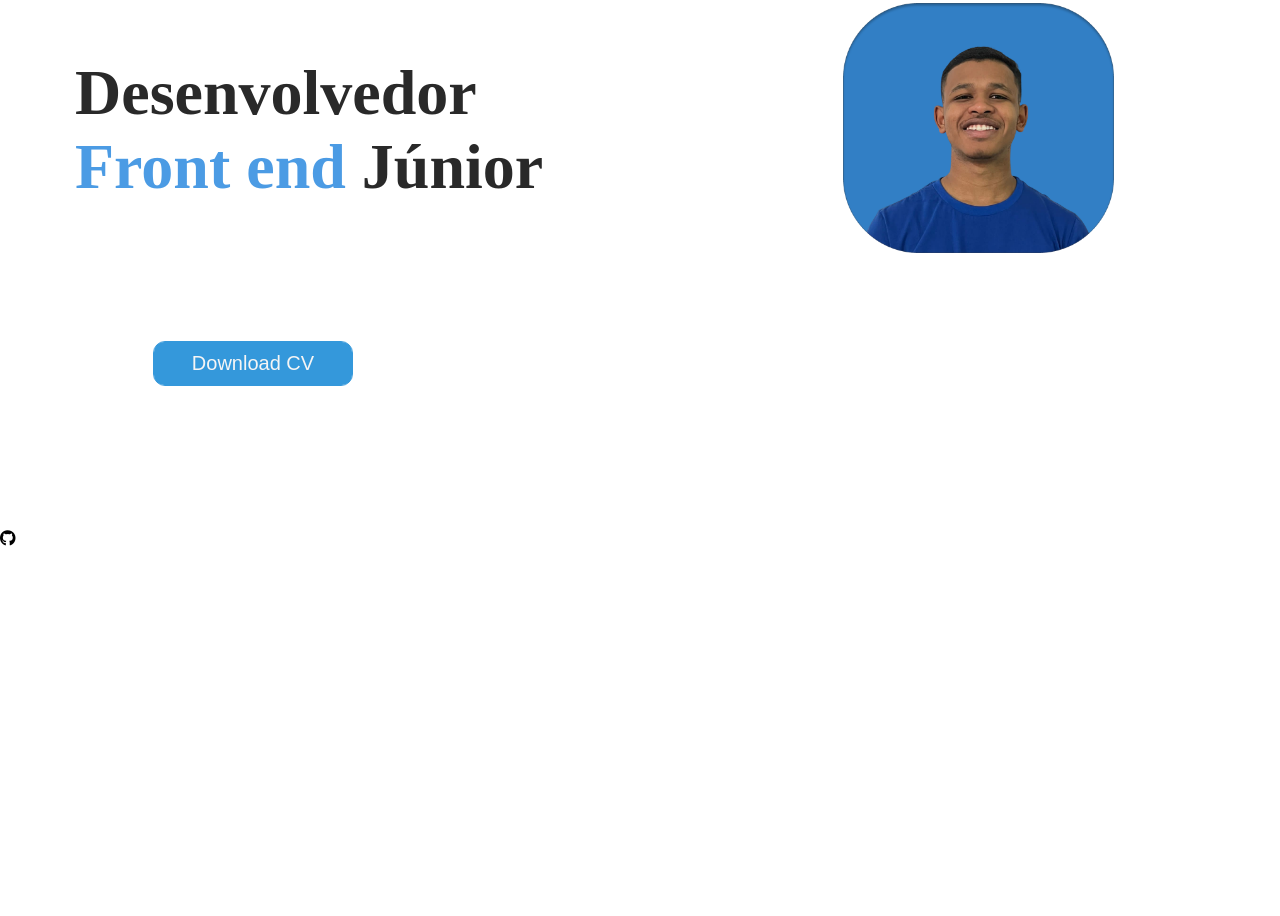
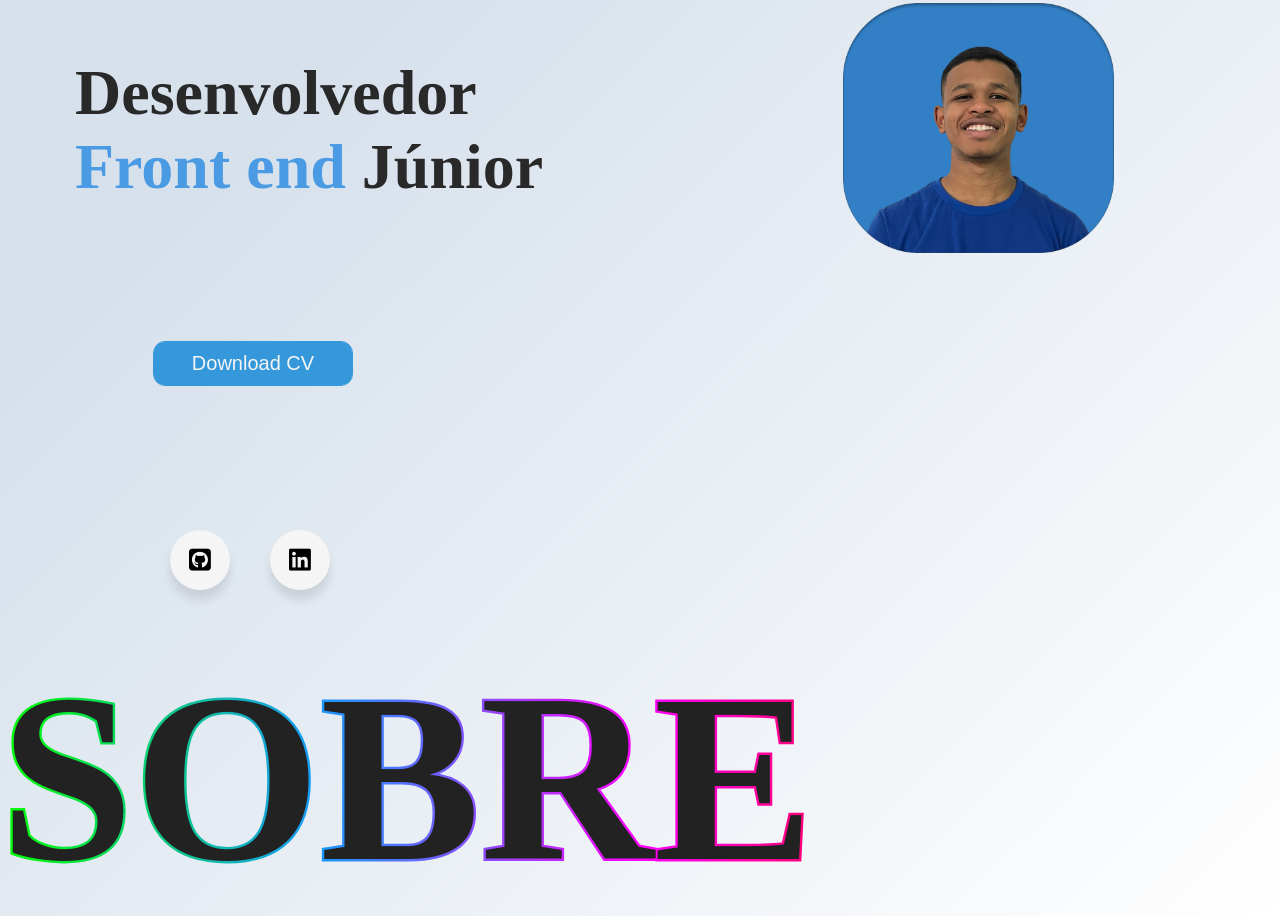
Before and after one commit to Guilherme1Souza/port-bkp, a plain HTML site: page index.html in a window 1280 px wide. Shown: the part 222-1138 px from the top of the page. Before the commit the page ends 800 px from the top, so only its background shows below. Drawn offline with Linux system fonts and the light colour scheme.

Commit message:
adicionando icons

```diff
--- a/components.css/header.css
+++ b/components.css/header.css
@@ -4,16 +4,14 @@
     box-sizing: border-box;
 }
 
+body {
+background: linear-gradient(315deg, #ffffff 0%, #d7e1ec 74%);
+}
+
 a {
     font-family: sans-serif;
     text-decoration: none;
 }
-
-.header {
-    background-color: #F5F5F5;
-    padding-inline: 16px;
-}
-
 .nav {
     max-width: 1280px;
     height: 100px;
@@ -34,6 +32,10 @@ a {
     font-size: 18px;
     color: #292929;
     padding-block: 16px;
+}
+
+.nav-list a:hover {
+    color: #31a7f7;
 }
 
 .hero {
@@ -112,3 +114,86 @@ img.perfil_home {
 .btn1:hover::before {
     transform: scaleX(0);
 }
+
+.wrapper {
+   display: flex;
+   margin: 0 150px 50px;
+}
+
+.wrapper .button {
+    display: inline-block;
+    gap: 50px;
+
+    height: 60px;
+    width: 60px;
+
+    margin: 0 20px;
+
+    overflow: hidden;
+
+    background: #F5F5F5;
+    box-shadow: 0px 10px 10px rgba(0,0,0,0.1);
+
+    border-radius: 50px;
+
+    cursor: pointer;
+
+    transition: all 0.3s ease-out;
+}
+
+.wrapper .button:hover {
+    width: 200px;
+}
+
+.wrapper .button .icon {
+    display: inline-block;
+    height: 60px;
+    width: 60px;
+    text-align: center;
+    border-radius: 50px;
+    box-sizing: border-box;
+    line-height: 60px;
+}
+
+
+.wrapper .button:nth-child(1):hover .icon {
+    background: #0c0c0c;
+    color: #F5F5F5;
+}
+
+.wrapper .button:nth-child(2):hover .icon {
+    background: #3498db;
+}
+
+.wrapper .button .icon i {
+    font-size: 25px;
+    line-height: 60px;
+}
+
+.wrapper .button span {
+    font-size: 20px;
+    font-weight: 500;
+    line-height: 60px;
+    margin-left: 10px;
+}
+
+h2 {
+    position: relative;
+    font-size: 15em;
+    color: #222;
+    background: linear-gradient(90deg, #0f0, #1899ff, #f0f, #f00, #ff0);
+    -webkit-background-clip: text;
+    -webkit-text-stroke: .02em transparent;
+}
+
+h2::before {
+    content: attr(data-text);
+    position: absolute;
+    left: 0;
+    color: #222;
+    background: linear-gradient(90deg, #0f0, #1899ff, #f0f, #f00, #ff0);
+    -webkit-background-clip: text;
+    -webkit-text-stroke: .02em transparent;
+    transform: translate(-20px, -20px);
+
+}
--- a/index.html
+++ b/index.html
@@ -35,15 +35,24 @@
             </div>
         </section>
 
-        <section class="midia">
+        <section class="social-media">
             <div class="curriculo">
                 <button class="btn btn1">Download CV</button>
             </div>
-            <div class="social">
-                <div class="button-icon">
-                    <div class="icon"><i class="fa-brands fa-github"></i></div>
+            <div class="wrapper">
+                <div class="button">
+                    <div class="icon"><i class="fa-brands fa-square-github"></i></div>
+                    <span>Git hub</span>
+                </div>
+                <div class="button">
+                    <div class="icon"><i class="fa-brands fa-linkedin"></i></div>
+                    <span>Linkedin</span>
                 </div>
             </div>
+        </section>
+
+        <section class="about">
+            <h2>SOBRE</h2>
         </section>
     </main>
 
```
Also changed, not shown: images/Vector.svg (added), images/outlook.png (deleted).
